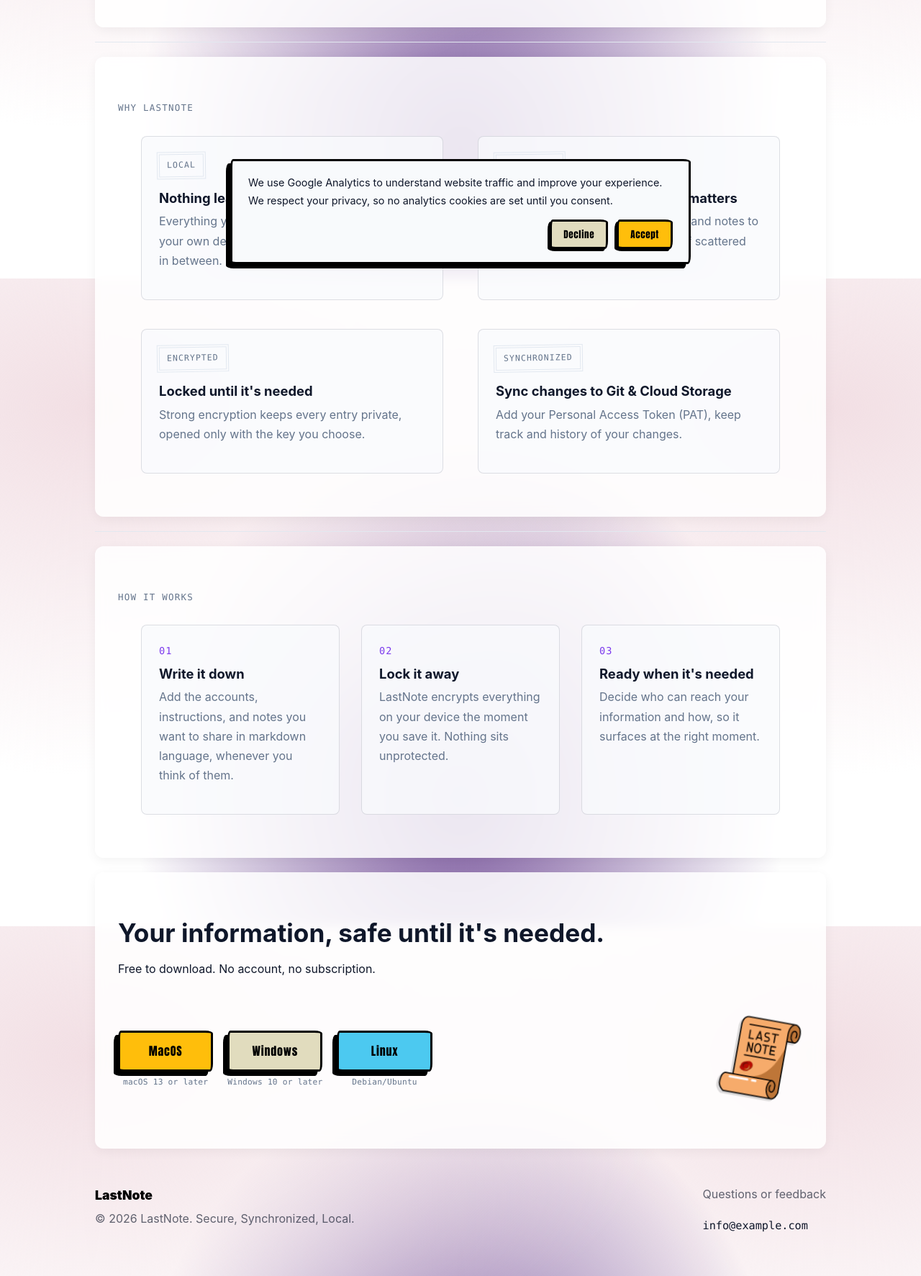
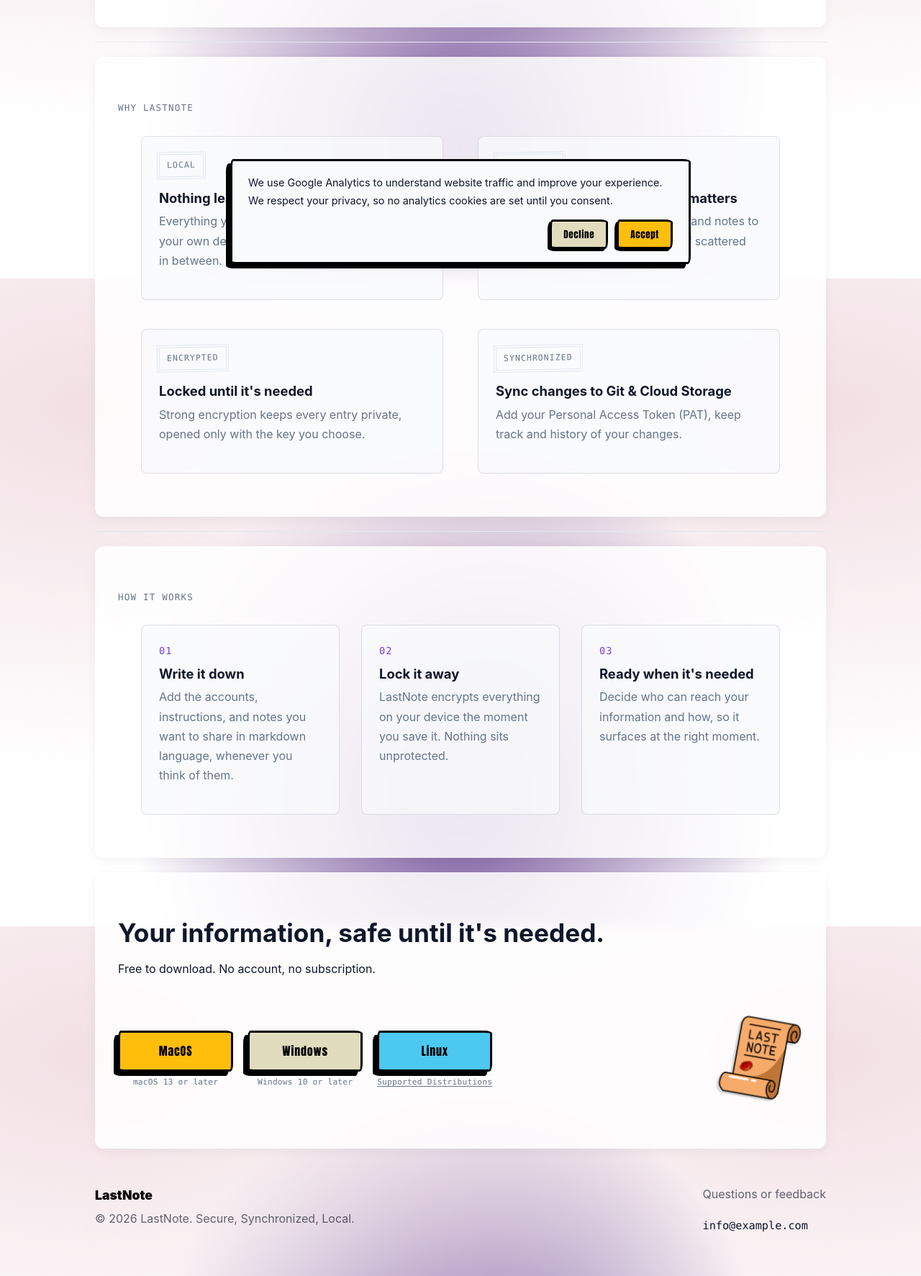
Before and after one commit to roupasz/lastnote, a Jekyll site: the page built from index.html, in a window 1280 px wide, cut to the strip 513-2286 px from the top of the page. Shown: the whole strip at 72% size. Built offline with Jekyll 4.4.1, drawn with Linux system fonts in a browser that asks for light colours.

Commit message:
fix: enable link to supported linux versions instead of static, update preview image

```diff
--- a/_config.yml
+++ b/_config.yml
@@ -23,7 +23,9 @@
   windows_url: "https://gitlab.com/paparoup/lastnote/-/releases/permalink/latest"
   windows_requirement: "Windows 10 or later"
   linux_url: "https://gitlab.com/paparoup/lastnote/-/releases/permalink/latest"
-  linux_requirement: "Debian/Ubuntu"
+  linux_requirement: "Supported Distributions"
+  linux_requirement_url: "https://gitlab.com/paparoup/lastnote/-/blob/main/README.md?ref_type=heads#supported-distributions"
+
 
 markdown: kramdown
 sass:
--- a/assets/css/style.scss
+++ b/assets/css/style.scss
@@ -369,6 +369,16 @@
   letter-spacing: 0.02em;
   color: $ink-soft;
   margin: 0;
+}
+
+.fine-print a {
+  color: inherit;
+  text-decoration: underline;
+  text-decoration-color: currentColor;
+  text-underline-offset: 2px;
+}
+.fine-print a:hover {
+  opacity: 0.75;
 }
 
 // ---------------------------------------------
--- a/index.html
+++ b/index.html
@@ -113,7 +113,11 @@
         </div>
         <div class="download-item">
           <a class="button button--tux button--tux" href="{{ site.download.linux_url }}">Linux</a>
-          <span class="fine-print">{{ site.download.linux_requirement }}</span>
+          <span class="fine-print">
+            <a href="{{ site.download.linux_requirement_url }}" target="_blank" rel="noopener noreferrer">
+              {{ site.download.linux_requirement }}
+            </a>
+          </span>
         </div>
       </div>
     <div class="cta__logo-container">
```
Also changed, not shown: 1 other file.
